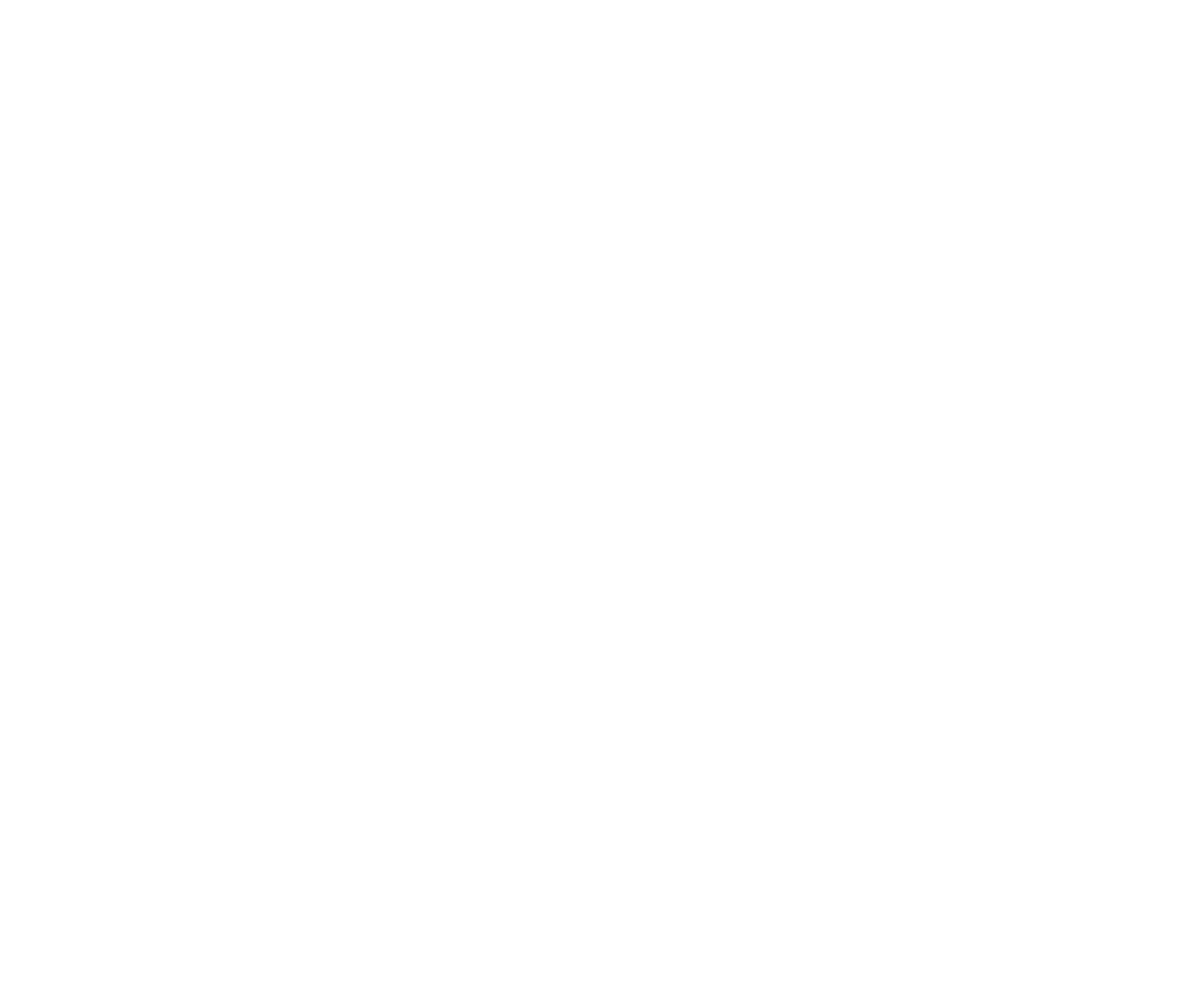
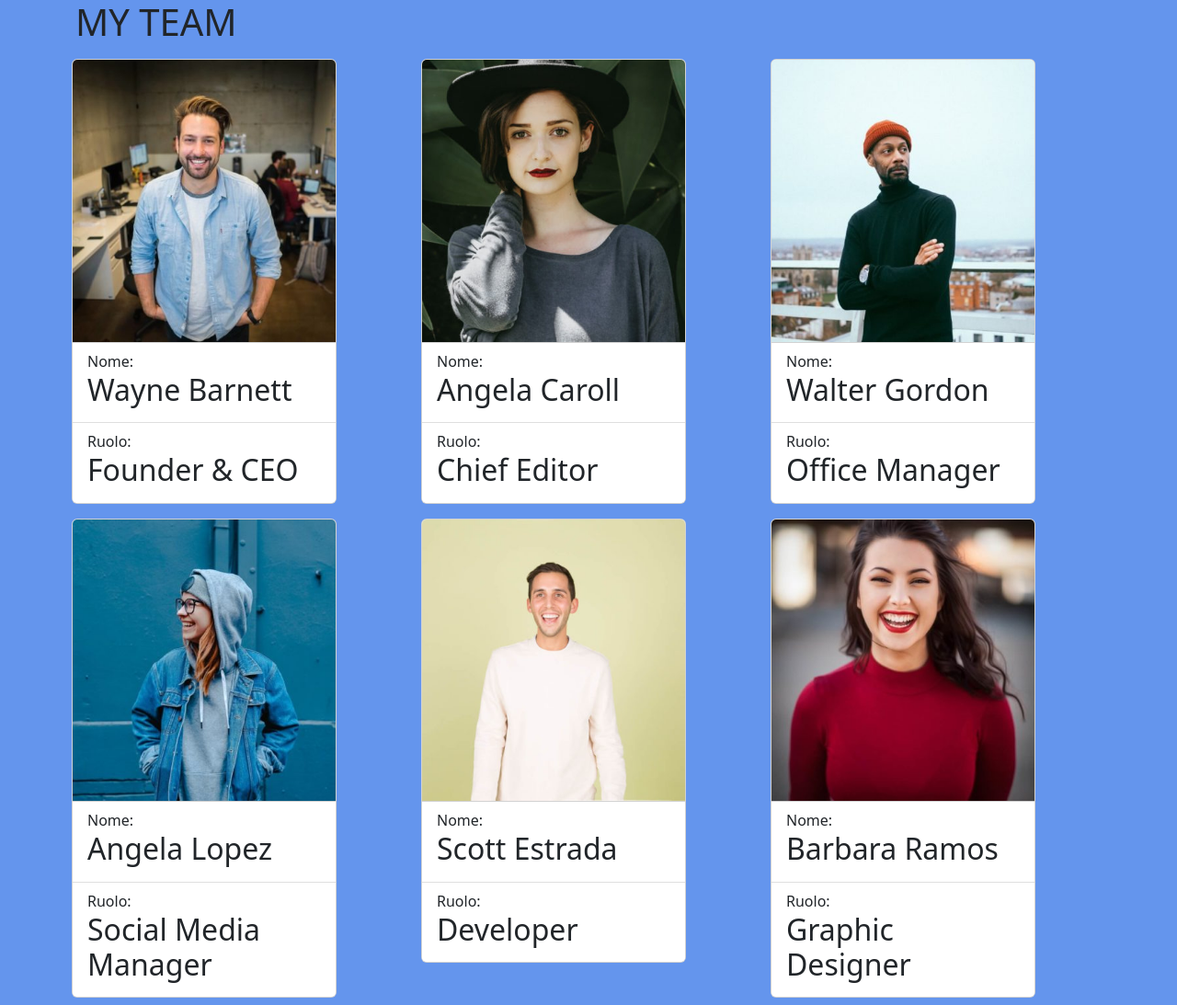
Before and after one commit to RiccardoPietrobon/js-our-team, a plain HTML site: page index.html in a window 1280 px wide. Shown: the whole page at 92% size. Before the commit the page ends 800 px from the top, so only its background shows below. Drawn offline with nearby package versions, Linux system fonts and the light colour scheme.

Commit message:
bonus ok

```diff
--- a/CSS/style.css
+++ b/CSS/style.css
@@ -0,0 +1,3 @@
+body {
+    background-color: cornflowerblue;
+}
--- a/JS/main.js
+++ b/JS/main.js
@@ -8,37 +8,37 @@ const my_team = [
     {
         nome: "Wayne Barnett",
         ruolo: "Founder & CEO",
-        foto: "wayne - barnett - founder - ceo.jpg"
+        foto: "wayne-barnett-founder-ceo.jpg"
     },
 
     {
         nome: "Angela Caroll",
         ruolo: "Chief Editor",
-        foto: "angela - caroll - chief - editor.jpg"
+        foto: "angela-caroll-chief-editor.jpg"
     },
 
     {
         nome: "Walter Gordon",
         ruolo: "Office Manager",
-        foto: "walter - gordon - office - manager.jpg"
+        foto: "walter-gordon-office-manager.jpg"
     },
 
     {
         nome: "Angela Lopez",
         ruolo: "Social Media Manager",
-        foto: "angela - lopez - social - media - manager.jpg"
+        foto: "angela-lopez-social-media-manager.jpg"
     },
 
     {
         nome: "Scott Estrada",
         ruolo: "Developer",
-        foto: "scott - estrada - developer.jpg"
+        foto: "scott-estrada-developer.jpg"
     },
 
     {
         nome: "Barbara Ramos",
         ruolo: "Graphic Designer",
-        foto: "barbara - ramos - graphic - designer.jpg"
+        foto: "barbara-ramos-graphic-designer.jpg"
     }
 
 ];
@@ -47,12 +47,42 @@ const my_team = [
 //     MILESTONE 1:
 // Stampare su console, per ogni membro del team, le informazioni di nome, ruolo e la stringa della foto
 
-for (const user in my_team) {
-    console.log(my_team[user]);
-}
 // MILESTONE 2:
 // Stampare le stesse informazioni su DOM sottoforma di stringhe
+
+for (const user of my_team) {
+    console.log("Nome: " + user.nome);
+    console.log("Ruolo: " + user.ruolo);
+    console.log("Foto: " + user.foto);
+
+};
+
+
 // BONUS 1:
 // Trasformare la stringa foto in una immagine effettiva
 // BONUS 2:
 // Organizzare i singoli membri in card / schede
+
+const portfolio = document.getElementById("box-card");
+
+for (const user of my_team) {
+
+    // portfolio.innerHTML += `
+    // Username: ${user.nome}, <br>
+    // Ruolo: ${user.ruolo}, <br>
+    // Foto: ${user.foto}.
+    // `
+
+    portfolio.innerHTML += `
+<div class="col-4 p-2">
+    <div class="card" style="width: 18rem;">
+        <img src="./img/${user.foto}" class="card-img-top" alt="foto_cv">
+            <ul class="list-group list-group-flush">
+                <li class="list-group-item"> Nome: <h2>${user.nome}</h2></li>
+                <li class="list-group-item"> Ruolo: <h2>${user.ruolo}</h2></li>
+            </ul>
+    </div>
+</div>
+        `
+
+}
--- a/index.html
+++ b/index.html
@@ -19,7 +19,11 @@
 </head>
 
 <body>
+    <h1 class="container">MY TEAM</h1>
 
+    <div class="container">
+        <div class="row justify-content-between" id="box-card"></div>
+    </div>
 </body>
 
 </html>
```
